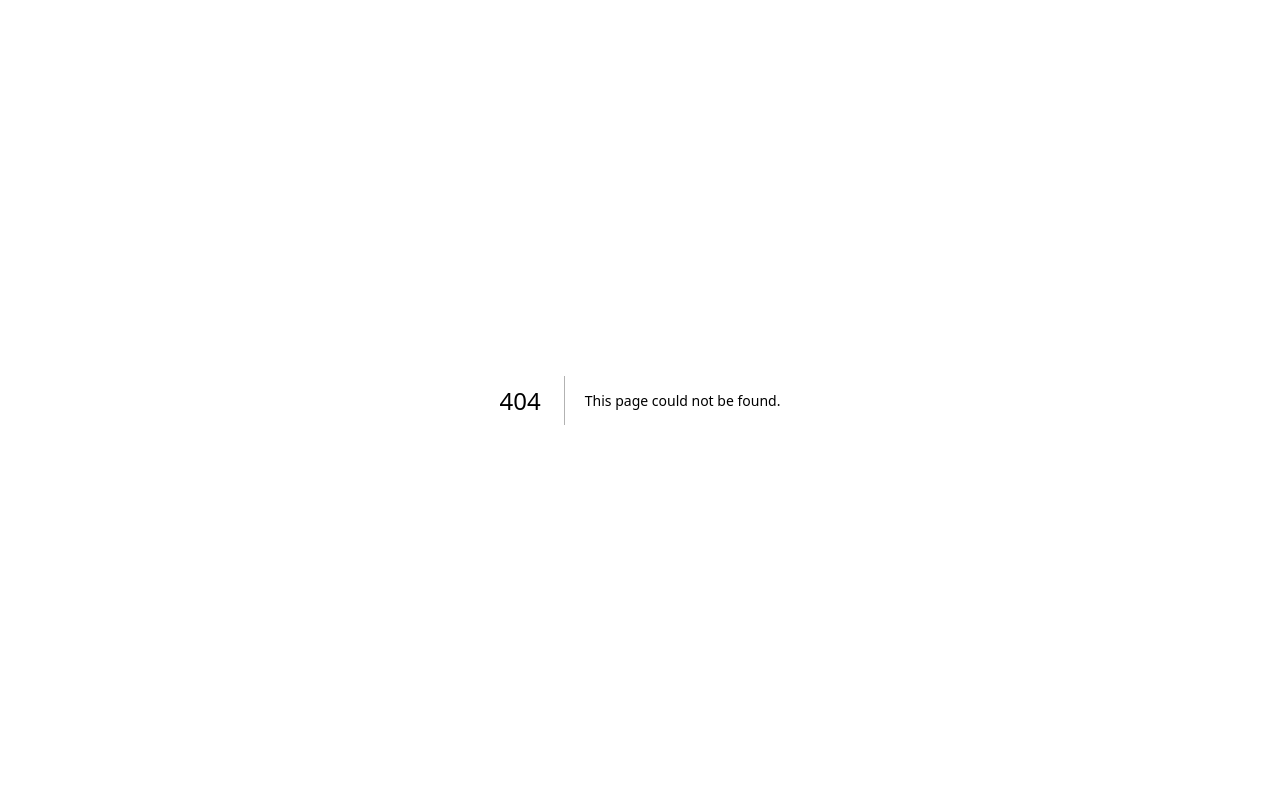
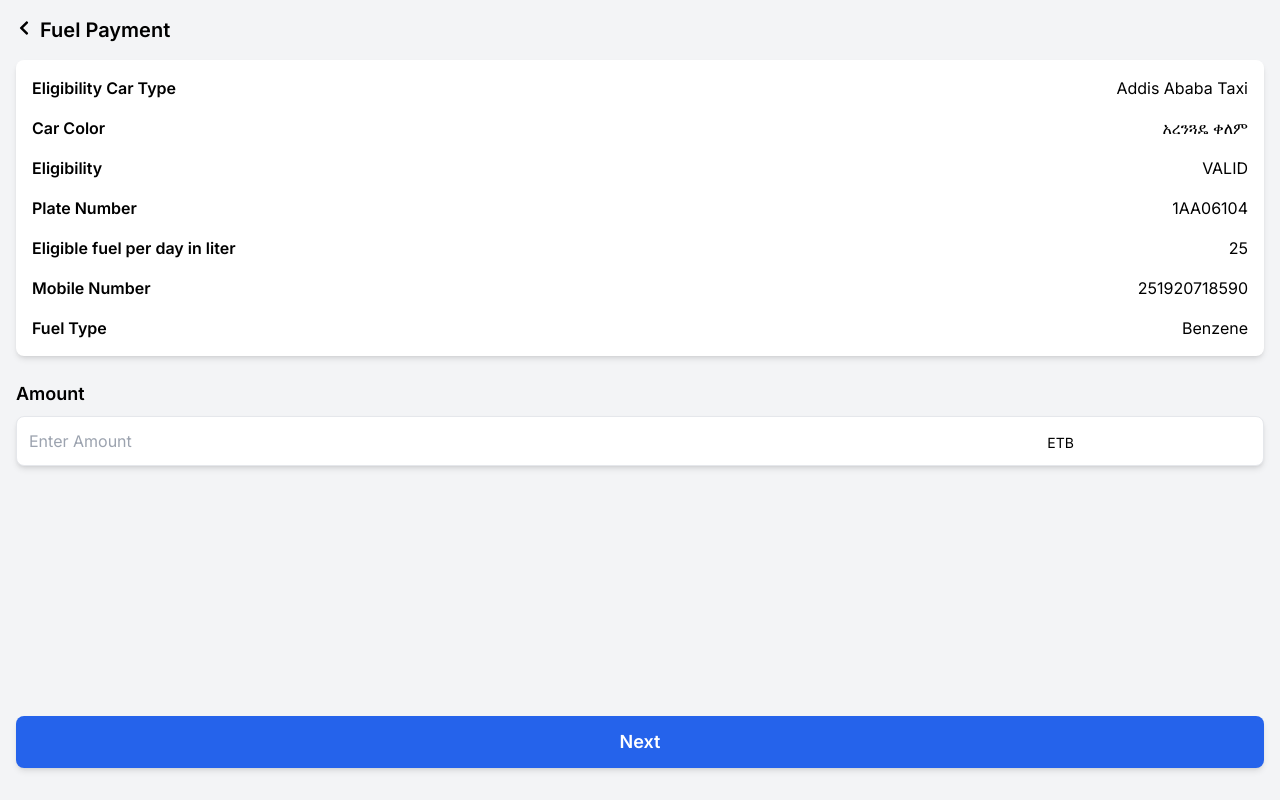
Before and after one commit to Smart-Legacy/gas-price-calculator, a Next.js app: page /fuelchoice/1/1 in a window 1280 px wide. Before the commit this address had no page. Built offline with nearby package versions, Linux system fonts and the light colour scheme.

Commit message:
fuel choice and payment pages

```diff
--- /dev/null
+++ b/app/fuelchoice/[choice]/[payment]/page.tsx
@@ -0,0 +1,80 @@
+"use client";
+
+import { FaChevronLeft } from "react-icons/fa";
+import Link from "next/link";
+import { useRouter } from "next/navigation";
+
+export default function FuelPayment() {
+  const router = useRouter();
+  return (
+    <div className="min-h-screen bg-gray-100 p-4">
+      <div className="flex gap-2 mb-4">
+        {" "}
+        <Link href={"/fuelchoice/choice"} className="mt-1">
+          <FaChevronLeft />
+        </Link>{" "}
+        <h1 className="text-xl font-semibold ">Fuel Payment</h1>
+      </div>
+
+      {/* Eligibility Info Section */}
+      <div className="bg-white p-4 rounded-lg shadow-md space-y-4">
+        <div className="flex justify-between">
+          <span className="font-semibold">Eligibility Car Type</span>
+          <span>Addis Ababa Taxi</span>
+        </div>
+        <div className="flex justify-between">
+          <span className="font-semibold">Car Color</span>
+          <span>አረንጓዴ ቀለም</span> {/* Example text in Amharic */}
+        </div>
+        <div className="flex justify-between">
+          <span className="font-semibold">Eligibility</span>
+          <span>VALID</span>
+        </div>
+        <div className="flex justify-between">
+          <span className="font-semibold">Plate Number</span>
+          <span>1AA06104</span>
+        </div>
+        <div className="flex justify-between">
+          <span className="font-semibold">Eligible fuel per day in liter</span>
+          <span>25</span>
+        </div>
+        <div className="flex justify-between">
+          <span className="font-semibold">Mobile Number</span>
+          <span>251920718590</span>
+        </div>
+        <div className="flex justify-between">
+          <span className="font-semibold">Fuel Type</span>
+          <span>Benzene</span>
+        </div>
+      </div>
+
+      {/* Input Section for Amount */}
+      <div className="mt-6">
+        <label className="block text-lg font-semibold mb-2" htmlFor="amount">
+          Amount
+        </label>
+        <div className="flex w-full p-3 border rounded-lg shadow-md bg-white">
+          <input
+            id="amount"
+            type="number"
+            placeholder="Enter Amount"
+            className="w-5/6"
+          />
+          <span className="block text-right mt-1 text-sm">ETB</span>
+        </div>
+      </div>
+
+      {/* Fixed Next Button at the Bottom */}
+      <div className="fixed bottom-0 left-0 w-full px-4 pb-4 mb-4">
+        <button
+          className="bg-blue-600 text-white w-full py-3 rounded-lg text-lg font-semibold shadow-md"
+          onClick={() => {
+            router.push(`/payment`);
+          }}
+        >
+          Next
+        </button>
+      </div>
+    </div>
+  );
+}
--- a/app/fuelchoice/[choice]/page.tsx
+++ b/app/fuelchoice/[choice]/page.tsx
@@ -2,8 +2,10 @@
 import React, { useState } from "react";
 import { FaChevronLeft } from "react-icons/fa";
 import Link from "next/link";
+import { useRouter } from "next/navigation";
 
 const page = ({ params }: { params: { choice: string } }) => {
+  const router = useRouter();
   const [fuelType, setFuelType] = useState<string>("Benzene");
   const [plateRegion, setPlateRegion] = useState<string>("AA");
   const [plateNumber, setPlateNumber] = useState<string>("06104");
@@ -11,7 +13,7 @@
   return (
     <div className="min-h-screen bg-gray-100">
       {/* Header */}
-      <div className="bg-white py-4 px-6 shadow-md flex items-center justify-left gap-2">
+      <div className=" py-4 px-6  flex items-center justify-left gap-2">
         <Link href={"/fuelchoice"}>
           <FaChevronLeft />
         </Link>
@@ -86,8 +88,13 @@
       </div>
 
       {/* Next Button */}
-      <div className="mt-8 px-4">
-        <button className="bg-blue-600 text-white w-full py-3 rounded-lg text-lg font-semibold shadow-md">
+      <div className="fixed bottom-0 left-0 w-full px-4 pb-4 mb-4">
+        <button
+          className="bg-blue-600 text-white w-full py-3 rounded-lg text-lg font-semibold shadow-md"
+          onClick={() => {
+            router.push(`/fuelchoice/${params.choice}/payment`);
+          }}
+        >
           Next
         </button>
       </div>
--- /dev/null
+++ b/app/payment/page.tsx
@@ -0,0 +1,42 @@
+export default function ProcessingPage() {
+  return (
+    <div className="flex flex-col items-center justify-center h-screen bg-white px-4">
+      {/* Processing Icon */}
+      <div className="mb-6">
+        <div className="flex items-center justify-center w-16 h-16 bg-green-100 rounded-full">
+          <svg
+            xmlns="http://www.w3.org/2000/svg"
+            className="h-10 w-10 text-green-600"
+            viewBox="0 0 20 20"
+            fill="currentColor"
+          >
+            <path
+              fillRule="evenodd"
+              d="M10 18a8 8 0 100-16 8 8 0 000 16zm3.707-9.707a1 1 0 00-1.414 0L9 11.586 7.707 10.293a1 1 0 00-1.414 1.414l2 2a1 1 0 001.414 0l4-4a1 1 0 000-1.414z"
+              clipRule="evenodd"
+            />
+          </svg>
+        </div>
+      </div>
+
+      {/* Processing Text */}
+      <div className="text-center mb-6">
+        <h1 className="text-xl font-semibold">Processing</h1>
+        <p className="text-gray-500">Wait for customer confirmation</p>
+      </div>
+
+      {/* Amount */}
+      <div className="text-center">
+        <p className="text-lg font-semibold">Amount</p>
+        <p className="text-3xl font-bold mt-1">
+          1800 <span className="text-lg">ETB</span>
+        </p>
+      </div>
+
+      {/* Loading Spinner */}
+      <div className="mt-8">
+        <div className="animate-spin rounded-full h-8 w-8 border-t-2 border-b-2 border-gray-500"></div>
+      </div>
+    </div>
+  );
+}
```
